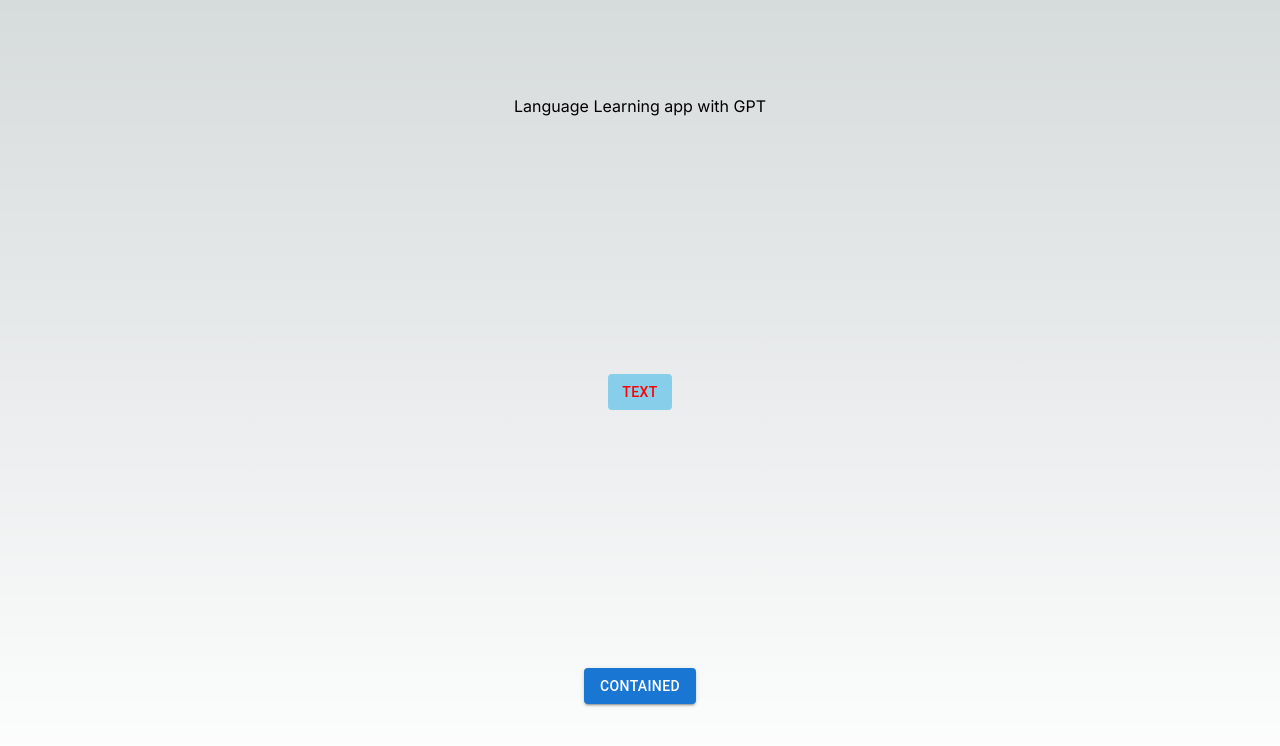
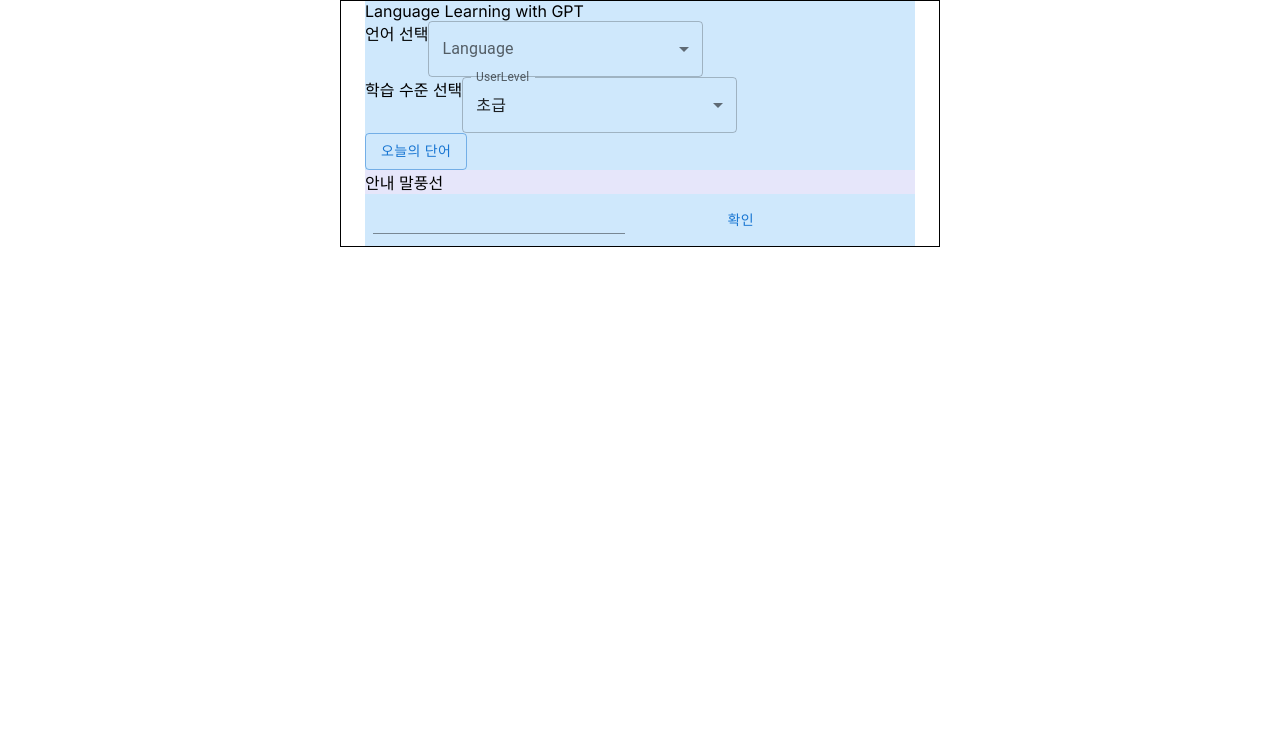
Before and after one commit to YS739/HwY_Project, a Next.js app: page / in a window 1280 px wide. Shown: the top 746 px of the page. Built offline with nearby package versions, Linux system fonts and the light colour scheme.

Commit message:
feat: 레이아웃, 언어 및 학습 수준 선택 구현

```diff
--- a/src/app/globals.css
+++ b/src/app/globals.css
@@ -85,16 +85,6 @@
   overflow-x: hidden;
 }
 
-body {
-  color: rgb(var(--foreground-rgb));
-  background: linear-gradient(
-      to bottom,
-      transparent,
-      rgb(var(--background-end-rgb))
-    )
-    rgb(var(--background-start-rgb));
-}
-
 a {
   color: inherit;
   text-decoration: none;
--- a/src/app/page.module.css
+++ /dev/null
@@ -1,229 +0,0 @@
-.main {
-  display: flex;
-  flex-direction: column;
-  justify-content: space-between;
-  align-items: center;
-  padding: 6rem;
-  min-height: 100vh;
-}
-
-.description {
-  display: inherit;
-  justify-content: inherit;
-  align-items: inherit;
-  font-size: 0.85rem;
-  max-width: var(--max-width);
-  width: 100%;
-  z-index: 2;
-  font-family: var(--font-mono);
-}
-
-.description a {
-  display: flex;
-  justify-content: center;
-  align-items: center;
-  gap: 0.5rem;
-}
-
-.description p {
-  position: relative;
-  margin: 0;
-  padding: 1rem;
-  background-color: rgba(var(--callout-rgb), 0.5);
-  border: 1px solid rgba(var(--callout-border-rgb), 0.3);
-  border-radius: var(--border-radius);
-}
-
-.code {
-  font-weight: 700;
-  font-family: var(--font-mono);
-}
-
-.grid {
-  display: grid;
-  grid-template-columns: repeat(4, minmax(25%, auto));
-  max-width: 100%;
-  width: var(--max-width);
-}
-
-.card {
-  padding: 1rem 1.2rem;
-  border-radius: var(--border-radius);
-  background: rgba(var(--card-rgb), 0);
-  border: 1px solid rgba(var(--card-border-rgb), 0);
-  transition: background 200ms, border 200ms;
-}
-
-.card span {
-  display: inline-block;
-  transition: transform 200ms;
-}
-
-.card h2 {
-  font-weight: 600;
-  margin-bottom: 0.7rem;
-}
-
-.card p {
-  margin: 0;
-  opacity: 0.6;
-  font-size: 0.9rem;
-  line-height: 1.5;
-  max-width: 30ch;
-}
-
-.center {
-  display: flex;
-  justify-content: center;
-  align-items: center;
-  position: relative;
-  padding: 4rem 0;
-}
-
-.center::before {
-  background: var(--secondary-glow);
-  border-radius: 50%;
-  width: 480px;
-  height: 360px;
-  margin-left: -400px;
-}
-
-.center::after {
-  background: var(--primary-glow);
-  width: 240px;
-  height: 180px;
-  z-index: -1;
-}
-
-.center::before,
-.center::after {
-  content: '';
-  left: 50%;
-  position: absolute;
-  filter: blur(45px);
-  transform: translateZ(0);
-}
-
-.logo {
-  position: relative;
-}
-/* Enable hover only on non-touch devices */
-@media (hover: hover) and (pointer: fine) {
-  .card:hover {
-    background: rgba(var(--card-rgb), 0.1);
-    border: 1px solid rgba(var(--card-border-rgb), 0.15);
-  }
-
-  .card:hover span {
-    transform: translateX(4px);
-  }
-}
-
-@media (prefers-reduced-motion) {
-  .card:hover span {
-    transform: none;
-  }
-}
-
-/* Mobile */
-@media (max-width: 700px) {
-  .content {
-    padding: 4rem;
-  }
-
-  .grid {
-    grid-template-columns: 1fr;
-    margin-bottom: 120px;
-    max-width: 320px;
-    text-align: center;
-  }
-
-  .card {
-    padding: 1rem 2.5rem;
-  }
-
-  .card h2 {
-    margin-bottom: 0.5rem;
-  }
-
-  .center {
-    padding: 8rem 0 6rem;
-  }
-
-  .center::before {
-    transform: none;
-    height: 300px;
-  }
-
-  .description {
-    font-size: 0.8rem;
-  }
-
-  .description a {
-    padding: 1rem;
-  }
-
-  .description p,
-  .description div {
-    display: flex;
-    justify-content: center;
-    position: fixed;
-    width: 100%;
-  }
-
-  .description p {
-    align-items: center;
-    inset: 0 0 auto;
-    padding: 2rem 1rem 1.4rem;
-    border-radius: 0;
-    border: none;
-    border-bottom: 1px solid rgba(var(--callout-border-rgb), 0.25);
-    background: linear-gradient(
-      to bottom,
-      rgba(var(--background-start-rgb), 1),
-      rgba(var(--callout-rgb), 0.5)
-    );
-    background-clip: padding-box;
-    backdrop-filter: blur(24px);
-  }
-
-  .description div {
-    align-items: flex-end;
-    pointer-events: none;
-    inset: auto 0 0;
-    padding: 2rem;
-    height: 200px;
-    background: linear-gradient(
-      to bottom,
-      transparent 0%,
-      rgb(var(--background-end-rgb)) 40%
-    );
-    z-index: 1;
-  }
-}
-
-/* Tablet and Smaller Desktop */
-@media (min-width: 701px) and (max-width: 1120px) {
-  .grid {
-    grid-template-columns: repeat(2, 50%);
-  }
-}
-
-@media (prefers-color-scheme: dark) {
-  .vercelLogo {
-    filter: invert(1);
-  }
-
-  .logo {
-    filter: invert(1) drop-shadow(0 0 0.3rem #ffffff70);
-  }
-}
-
-@keyframes rotate {
-  from {
-    transform: rotate(360deg);
-  }
-  to {
-    transform: rotate(0deg);
-  }
-}
--- a/src/app/page.tsx
+++ b/src/app/page.tsx
@@ -1,23 +1,112 @@
-import styles from './page.module.css';
-import { Button } from '@mui/material';
+'use client';
+
+import { useState } from 'react';
+import {
+  FormControl,
+  InputLabel,
+  Select,
+  MenuItem,
+  SelectChangeEvent,
+  Button,
+  Container,
+  Box,
+  TextField,
+} from '@mui/material';
 
 // TODO:: 전체 코드 작성 후 component 분리
 const Home = () => {
+  const [language, setLanguage] = useState('');
+  const [userLevel, setUserLevel] = useState('초급');
+
+  // 언어 선택
+  const handleSelectLanguage = (e: SelectChangeEvent<string>) => {
+    e.preventDefault();
+    setLanguage(e.target.value);
+  };
+
+  const handleSelectLevel = (e: SelectChangeEvent<string>) => {
+    e.preventDefault();
+    setUserLevel(e.target.value);
+  };
   return (
-    <main className={styles.main}>
-      <div>Language Learning app with GPT</div>
-      {/* mui custom test - sx prop 사용 */}
-      <Button
-        sx={{
-          color: 'red',
-          backgroundColor: 'skyblue',
-        }}
-        variant="text"
-      >
-        Text
-      </Button>
-      <Button variant="contained">Contained</Button>
-    </main>
+    <Container
+      maxWidth="sm"
+      sx={{
+        border: '1px solid black',
+      }}
+    >
+      <Box sx={{ bgcolor: '#cfe8fc' }}>
+        <header>Language Learning with GPT</header>
+
+        {/* Language select */}
+        <div style={{ display: 'flex' }}>
+          <div>언어 선택</div>
+          <FormControl fullWidth sx={{ width: '50%' }}>
+            <InputLabel id="demo-simple-select-label">Language</InputLabel>
+            <Select
+              labelId="demo-simple-select-label"
+              id="demo-simple-select"
+              value={language}
+              label="Language"
+              onChange={handleSelectLanguage}
+              // FIXME:border color custom 필요
+              sx={{
+                '&:focus': {
+                  borderColor: 'lavender',
+                },
+              }}
+            >
+              <MenuItem value="English">English</MenuItem>
+              <MenuItem value="Spanish">Spanish</MenuItem>
+            </Select>
+          </FormControl>
+        </div>
+
+        {/* Level select */}
+        <div style={{ display: 'flex' }}>
+          <div>학습 수준 선택</div>
+          <FormControl fullWidth sx={{ width: '50%' }}>
+            <InputLabel id="demo-simple-select-label">UserLevel</InputLabel>
+            <Select
+              labelId="demo-simple-select-label"
+              id="demo-simple-select"
+              value={userLevel}
+              label="UserLevel"
+              onChange={handleSelectLevel}
+              // FIXME:border color custom 필요
+              sx={{
+                '&:focus': {
+                  borderColor: 'lavender',
+                },
+              }}
+            >
+              <MenuItem value="초급">초급</MenuItem>
+              <MenuItem value="중급">중급</MenuItem>
+              <MenuItem value="고급">고급</MenuItem>
+            </Select>
+          </FormControl>
+        </div>
+        {/* '오늘의 단어' 버튼 */}
+        <Button variant="outlined">오늘의 단어</Button>
+
+        {/* chatroom */}
+        <Box sx={{ backgroundColor: 'lavender' }}>
+          <div>안내 말풍선</div>
+        </Box>
+
+        {/* input form */}
+        <Box
+          // TODO: 속성 수정 필요
+          component="form"
+          sx={{ display: 'flex', '& > :not(style)': { m: 1, width: '25ch' } }}
+          noValidate
+          autoComplete="off"
+        >
+          <TextField id="standard-basic" variant="standard" />
+          <Button>확인</Button>
+        </Box>
+      </Box>
+    </Container>
   );
 };
 export default Home;
```
